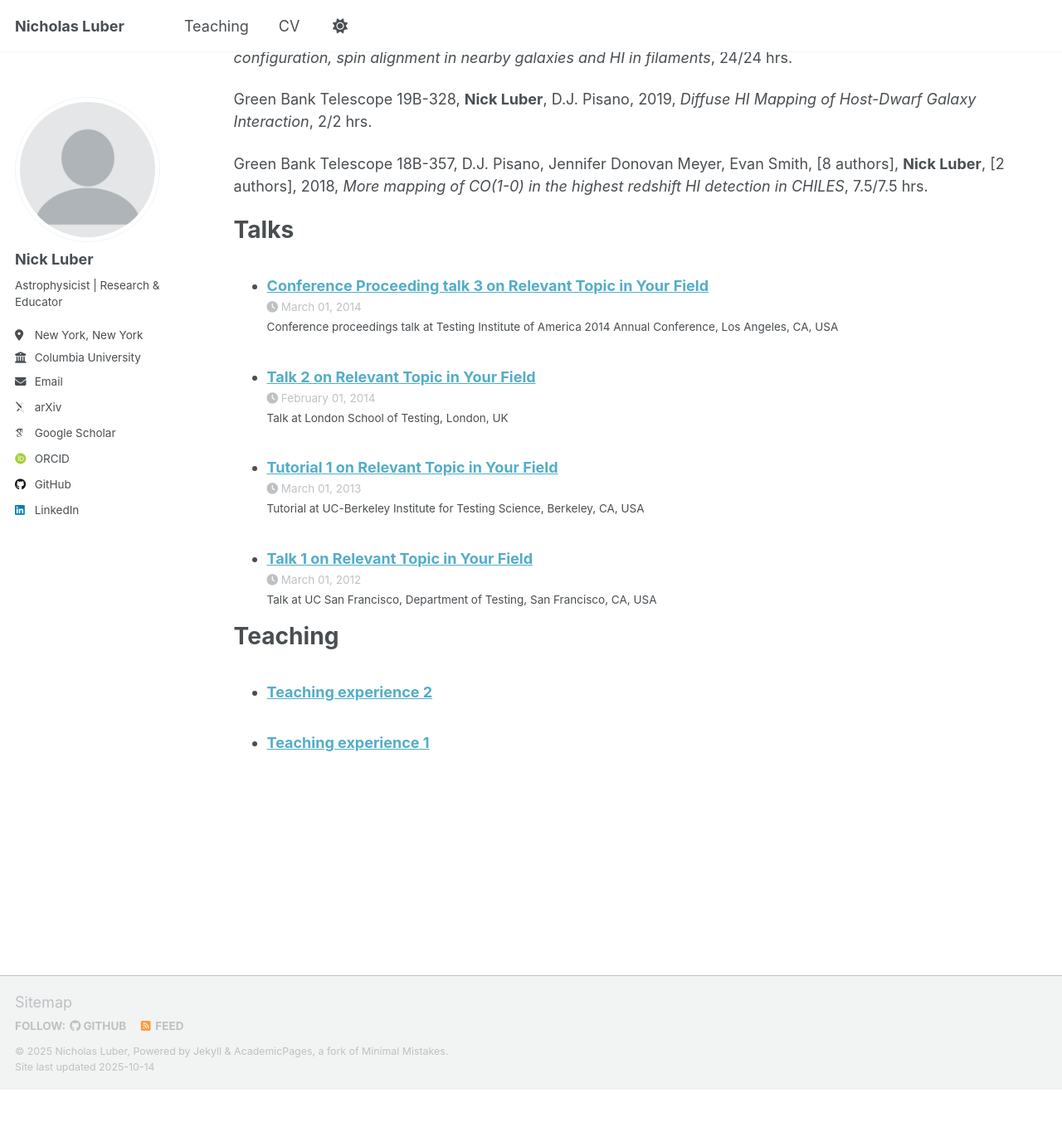
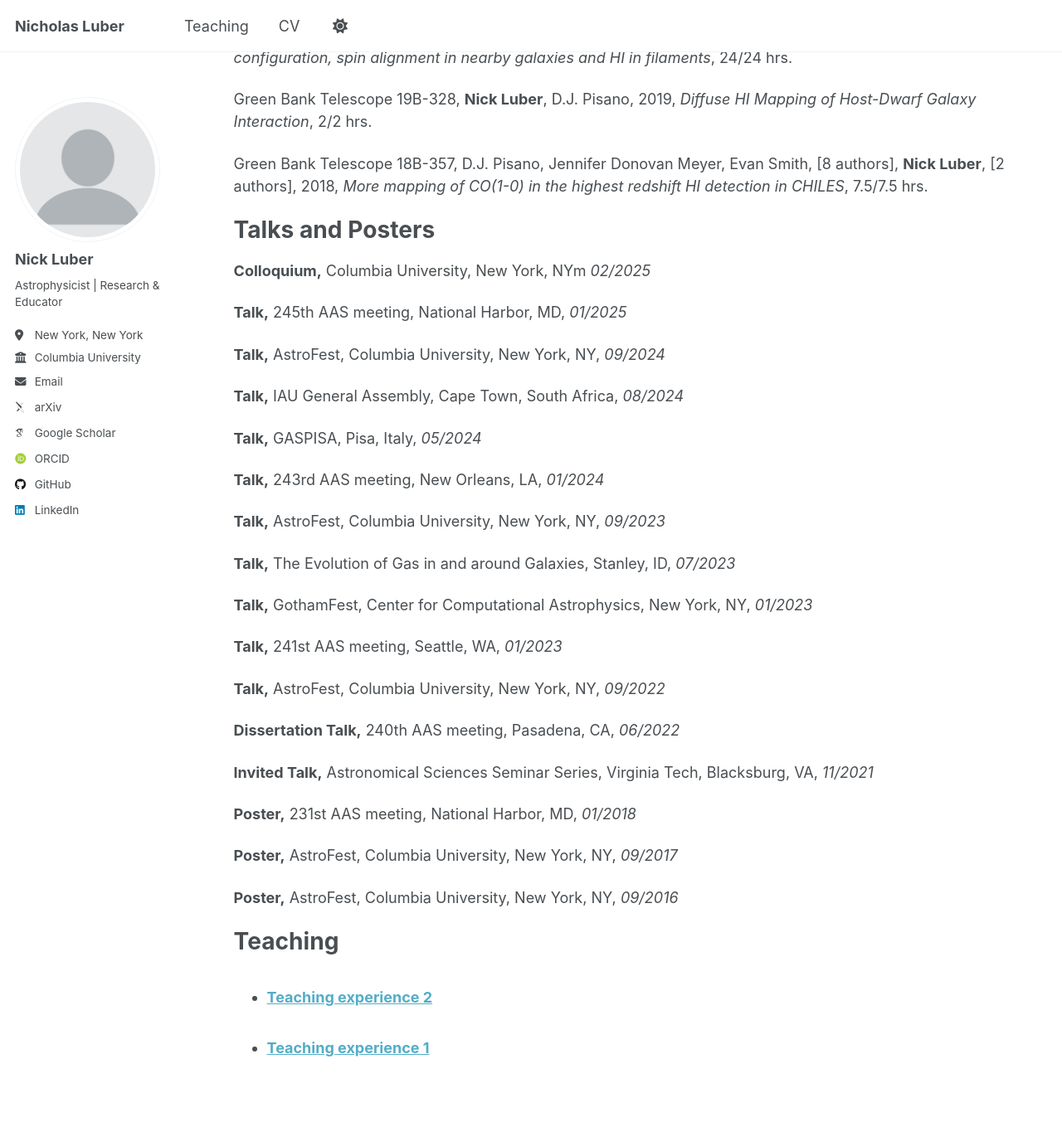
Before and after one commit to nicholasluber/nicholasluber.github.io, a Jekyll site: the page built from _pages/cv.md, in a window 1280 px wide and 1400 px high, scrolled down 3247 px. Shown: the top 1353 px of the window at 83% size. Built offline with Jekyll 4.4.1, drawn with Linux system fonts in a browser that asks for light colours; some web fonts are replaced; a script that is not in the unit is left out; before the commit the page ends 4561 px from its top, so only the background shows below that.

Commit message:
Update cv.md

```diff
--- a/_pages/cv.md
+++ b/_pages/cv.md
@@ -112,11 +112,40 @@ Green Bank Telescope 19B-328, **Nick Luber**, D.J. Pisano, 2019, *Diffuse HI Map
 
 Green Bank Telescope 18B-357, D.J. Pisano, Jennifer Donovan Meyer, Evan Smith, \[8 authors\], **Nick Luber**, \[2 authors\], 2018, *More mapping of CO(1-0) in the highest redshift HI detection in CHILES*, 7.5/7.5 hrs.
 
-Talks
+
+Talks and Posters
 ======
-  <ul>{% for post in site.talks reversed %}
-    {% include archive-single-talk-cv.html  %}
-  {% endfor %}</ul>
+**Colloquium,** Columbia University, New York, NYm *02/2025*
+
+**Talk,** 245th AAS meeting, National Harbor, MD, *01/2025*
+
+**Talk,** AstroFest, Columbia University, New York, NY, *09/2024*
+
+**Talk,** IAU General Assembly, Cape Town, South Africa, *08/2024*
+
+**Talk,** GASPISA, Pisa, Italy, *05/2024*
+
+**Talk,** 243rd AAS meeting, New Orleans, LA, *01/2024*
+
+**Talk,** AstroFest, Columbia University, New York, NY, *09/2023*
+
+**Talk,** The Evolution of Gas in and around Galaxies, Stanley, ID, *07/2023*
+
+**Talk,** GothamFest, Center for Computational Astrophysics, New York, NY, *01/2023*
+
+**Talk,** 241st AAS meeting, Seattle, WA, *01/2023*
+
+**Talk,** AstroFest, Columbia University, New York, NY, *09/2022*
+
+**Dissertation Talk,** 240th AAS meeting, Pasadena, CA, *06/2022*
+
+**Invited Talk,** Astronomical Sciences Seminar Series, Virginia Tech, Blacksburg, VA, *11/2021*
+
+**Poster,** 231st AAS meeting, National Harbor, MD, *01/2018*
+
+**Poster,** AstroFest, Columbia University, New York, NY, *09/2017*
+
+**Poster,** AstroFest, Columbia University, New York, NY, *09/2016*
 
 Teaching
 ======
```
